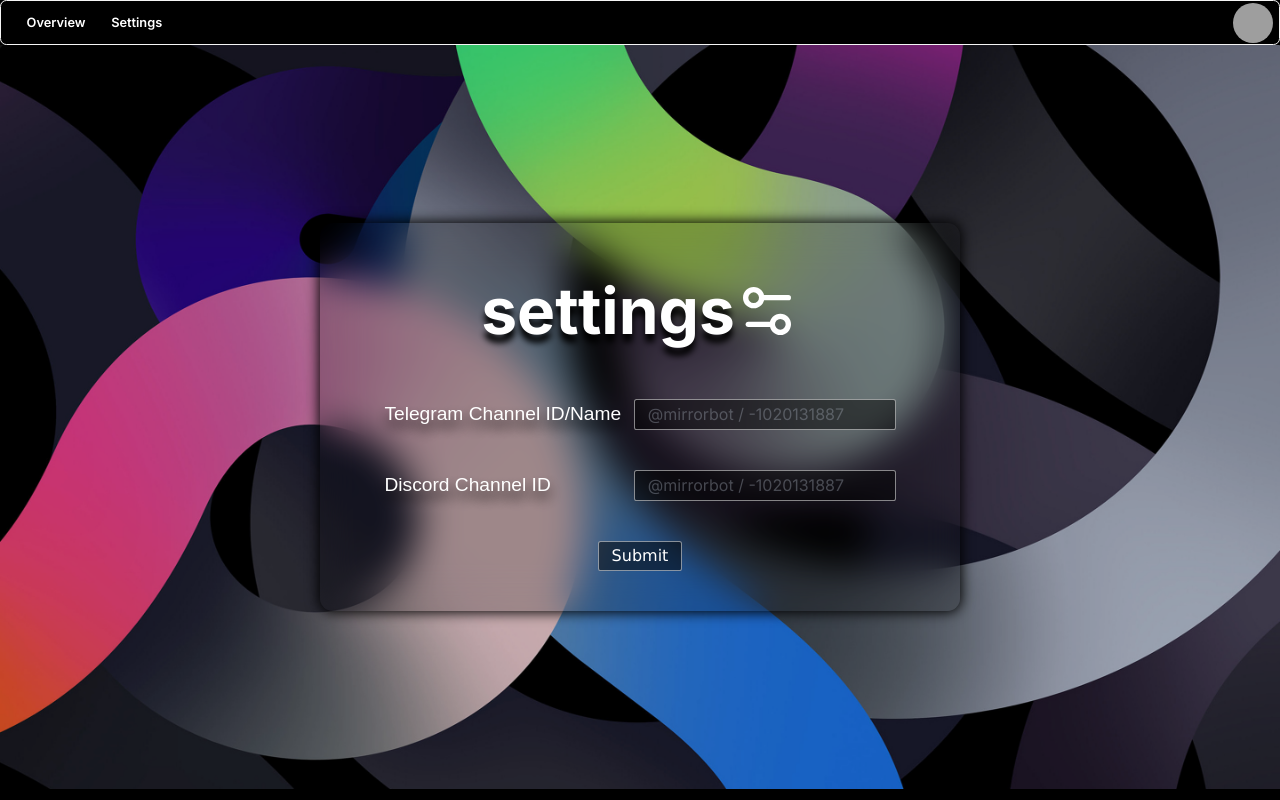
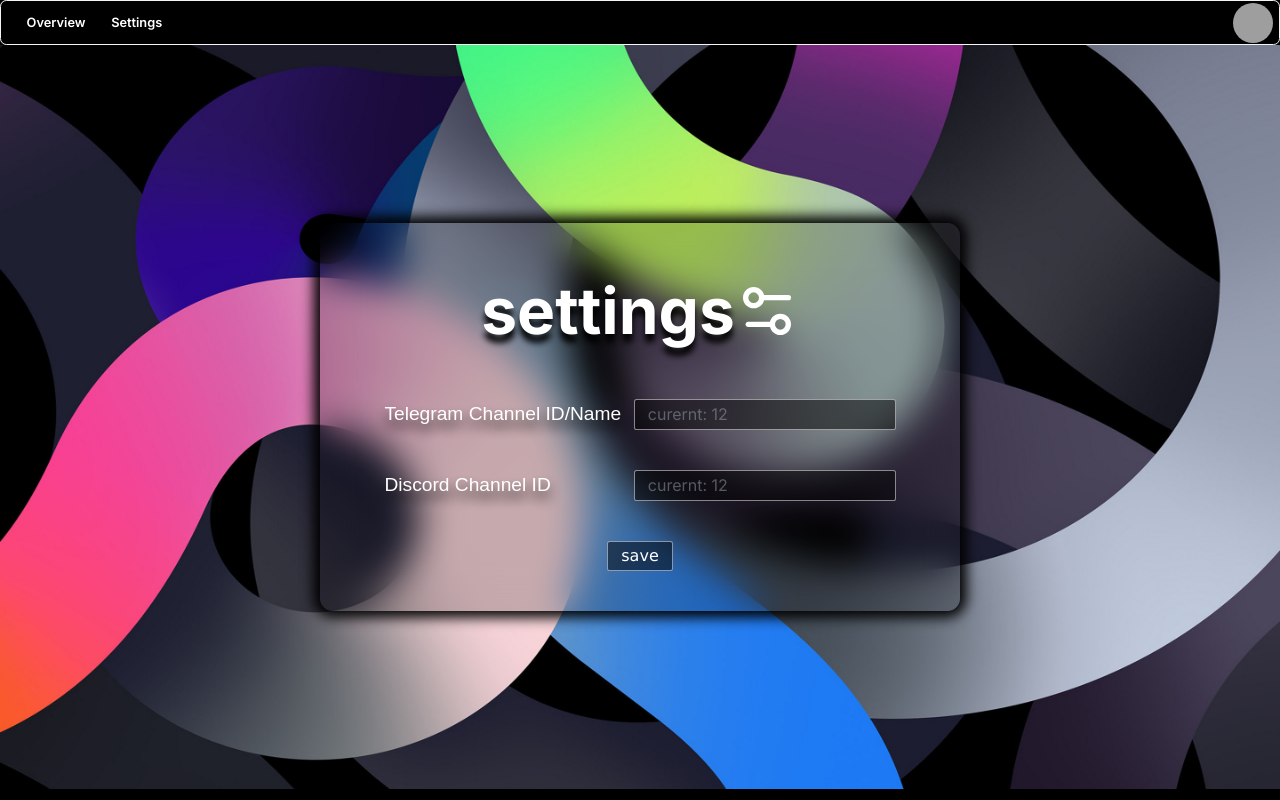
Before and after one commit to shadowctrl/TeleDis, a Next.js app: page /settings in a window 1280 px wide. Built offline with nearby package versions, Linux system fonts and the light colour scheme; grey boxes are pictures that could not be loaded.

Commit message:
API endpoint form fetch

```diff
--- /dev/null
+++ b/src/app/api/formFetch/route.ts
@@ -0,0 +1,20 @@
+import path from "path";
+import { promises as fs } from "fs";
+
+export const GET = async (request: Request) => {
+  const filePath = path.join(process.cwd(), "src/lib/formData.json");
+
+  try {
+    await fs.access(filePath);
+    const fileData = await fs.readFile(filePath, "utf-8");
+    const jsonData = JSON.parse(fileData);
+    return new Response(JSON.stringify(jsonData), {
+      status: 200,
+      headers: { "Content-Type": "application/json" },
+    });
+  } catch (error) {
+    return new Response(JSON.stringify({ error: "null" }), {
+      status: 404,
+    });
+  }
+};
--- a/src/app/settings/page.tsx
+++ b/src/app/settings/page.tsx
@@ -1,11 +1,26 @@
 "use client";
-import { FormEvent, useState } from "react";
+import { FormEvent, useState, useEffect } from "react";
 import "./settings.css";
 import { Settings2Icon } from "lucide-react";
 
 const page = () => {
+  const [savedSettings, setSaved] = useState<{
+    telegramId: string;
+    discordId: string;
+  } | null>(null);
+
+  const fetchSettings = async () => {
+    const res = await fetch("http://localhost:3000/api/formFetch");
+    const data = await res.json();
+    setSaved(data);
+  };
+
   const [submitted, setSubmit] = useState(false);
   const [success, setSuccess] = useState<boolean | undefined>(undefined);
+
+  useEffect(() => {
+    fetchSettings();
+  }, []);
 
   const handleSubmit = async (event: FormEvent<HTMLFormElement>) => {
     event.preventDefault();
@@ -28,21 +43,19 @@
         setSuccess(true);
         setTimeout(() => {
           setSuccess(undefined);
+          window.location.reload();
         }, 3000);
-        event.currentTarget?.reset();
       } else {
         setSuccess(false);
         setTimeout(() => {
           setSuccess(undefined);
         }, 3000);
-        event.currentTarget?.reset();
       }
     } catch (err) {
       setSuccess(false);
       setTimeout(() => {
         setSuccess(undefined);
       }, 3000);
-      event.currentTarget?.reset();
     } finally {
       setSubmit(false);
     }
@@ -61,7 +74,11 @@
               type="text"
               id="Tid"
               name="Tid"
-              placeholder="@mirrorbot / -1020131887"
+              placeholder={
+                savedSettings?.telegramId
+                  ? `curernt: ${savedSettings?.telegramId}`
+                  : "@mirrorbot / -1020131887"
+              }
               required
               autoComplete="off"
             />
@@ -72,7 +89,11 @@
               type="text"
               id="Did"
               name="Did"
-              placeholder="@mirrorbot / -1020131887"
+              placeholder={
+                savedSettings?.discordId
+                  ? `curernt: ${savedSettings?.discordId}`
+                  : "@mirrorbot / -1020131887"
+              }
               required
               autoComplete="off"
             />
@@ -80,7 +101,7 @@
           {success === undefined && (
             <input
               type="submit"
-              value="Submit"
+              value="save"
               className="settings-form-submit"
               disabled={submitted}
             />
--- a/src/app/settings/settings.css
+++ b/src/app/settings/settings.css
@@ -13,12 +13,12 @@
   inset: 0;
   z-index: -1;
   background-image: url("../../assets/bg2.png");
-  opacity: 0.8;
+  opacity: 1;
   background-size: cover;
   background-repeat: no-repeat;
 }
 .settings-form {
-  box-shadow: 0vw 0vh 1vw 0.1vw black;
+  box-shadow: 0vw 0vh 1vw 0.5vw black;
   padding: 5vh 2vw;
   /* height: 100%; */
   width: 50%;
@@ -73,7 +73,7 @@
 }
 
 .settings-form input::placeholder {
-  opacity: 0.4;
+  opacity: 0.5;
 }
 .settings-form-submit {
   font-family: Verdana;
```
